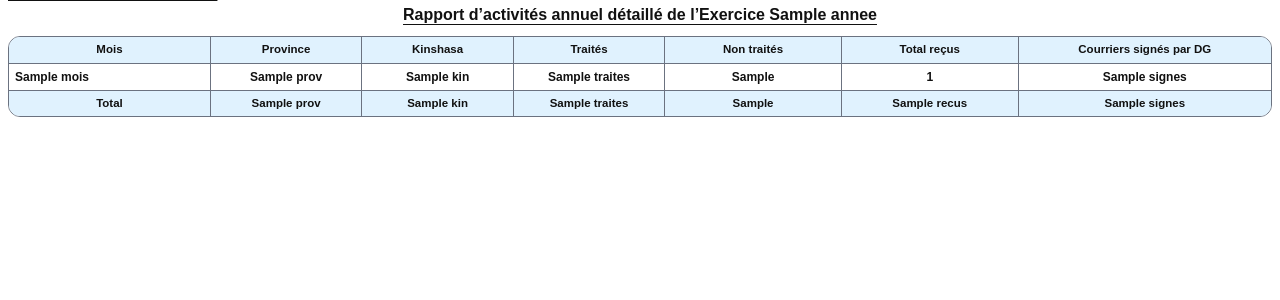
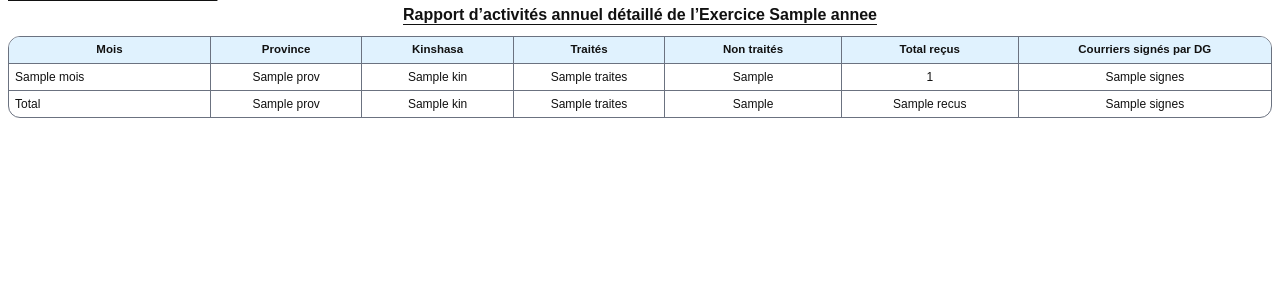
Before and after one commit to gestionsdg/traitement-des-documents, a Django app: template templates/documents/rapports_activites_detaille_pdf.html in a window 1280 px wide. Shown: the part 107-407 px from the top of the page. Run offline with Django 5.2, Linux system fonts and the light colour scheme; the template is opened without the code that fills it: most values are stand-ins (such as "Sample title", 1, 10 or a date in 2020); grey boxes marked "Sample" are stand-in pictures.

Commit message:
Correction gras tableau PDF rapport détaillé

```diff
--- a/templates/documents/rapports_activites_detaille_pdf.html
+++ b/templates/documents/rapports_activites_detaille_pdf.html
@@ -105,8 +105,8 @@
       line-height:1.15;
     }
 
-    td.left{ text-align:left; font-weight:700; }
-    td.num{ text-align:center; font-weight:800; }
+    td.left{ text-align:left; font-weight:400; }
+    td.num{ text-align:center; font-weight:400; }
   </style>
 </head>
 
@@ -165,15 +165,15 @@
           </tr>
         {% endfor %}
 
-        <tr>
-          <th>Total</th>
-          <th>{{ totaux.prov|default_if_none:0 }}</th>
-          <th>{{ totaux.kin|default_if_none:0 }}</th>
-          <th>{{ totaux.traites|default_if_none:0 }}</th>
-          <th>{{ totaux.non_traites|default_if_none:0 }}</th>
-          <th>{{ totaux.recus|default_if_none:0 }}</th>
-          <th>{{ totaux.signes|default_if_none:0 }}</th>
-        </tr>
+        <tr class="total-row">
+			<td class="left">Total</td>
+			<td class="num">{{ totaux.prov|default_if_none:0 }}</td>
+			<td class="num">{{ totaux.kin|default_if_none:0 }}</td>
+			<td class="num">{{ totaux.traites|default_if_none:0 }}</td>
+			<td class="num">{{ totaux.non_traites|default_if_none:0 }}</td>
+			<td class="num">{{ totaux.recus|default_if_none:0 }}</td>
+			<td class="num">{{ totaux.signes|default_if_none:0 }}</td>
+		</tr>
       </tbody>
     </table>
   </div>
```
